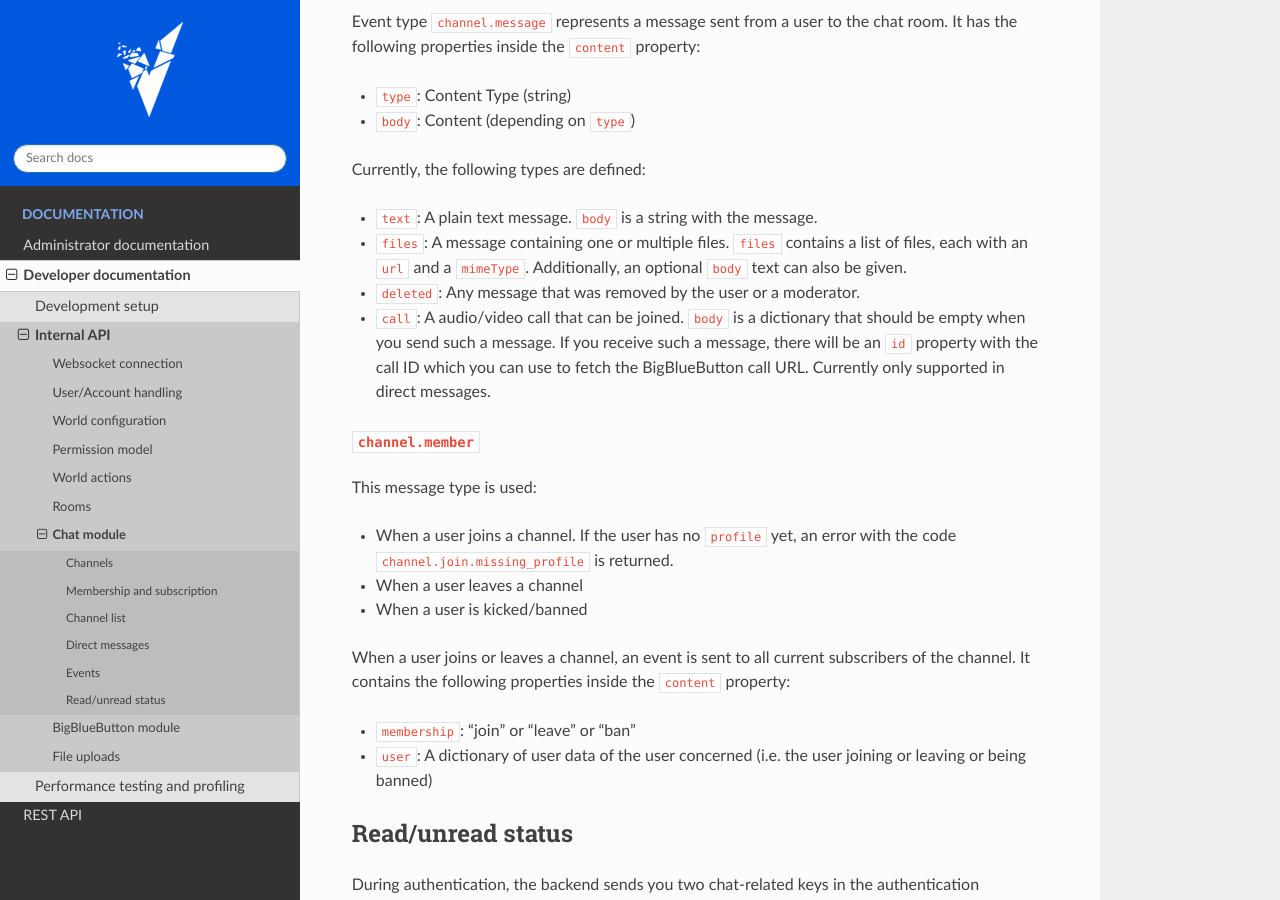
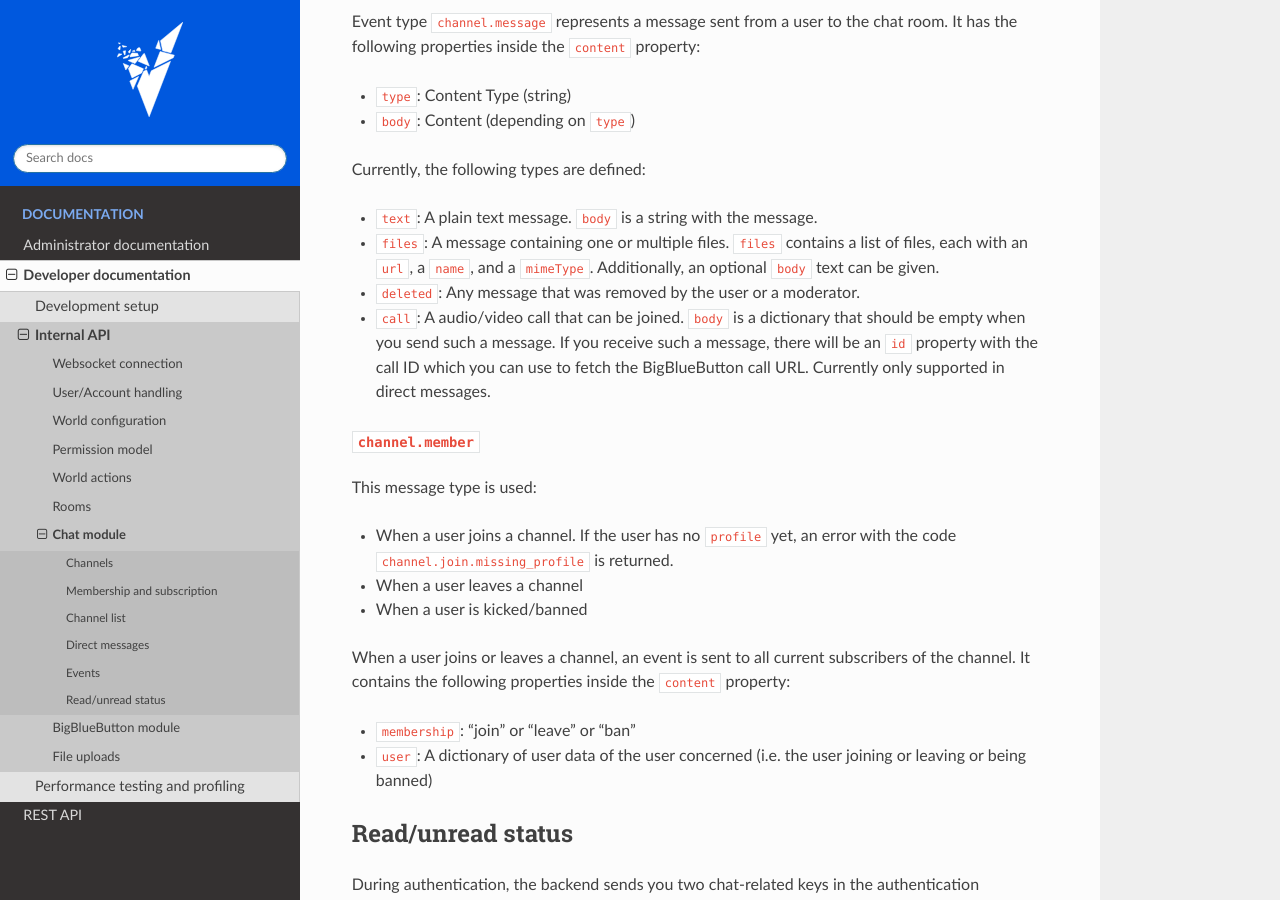
Before and after one commit to fossasia/eventyay-video, a Sphinx documentation site: the page built from docs/developer/api/chat.rst, in a window 1280 px wide and 900 px high, scrolled down 4268 px. Built offline with Sphinx 7.4.7 and the Read the Docs theme 2.0.0, drawn with Linux system fonts in a browser that asks for light colours.

Commit message:
update docs

```diff
--- a/docs/developer/api/chat.rst
+++ b/docs/developer/api/chat.rst
@@ -171,8 +171,8 @@ inside the ``content`` property:
 Currently, the following types are defined:
 
 * ``text``: A plain text message. ``body`` is a string with the message.
-* ``files``: A message containing one or multiple files. ``files`` contains a list of files, each with an ``url`` and a
-  ``mimeType``. Additionally, an optional ``body`` text can also be given.
+* ``files``: A message containing one or multiple files. ``files`` contains a list of files, each with an ``url``, a
+  ``name``, and a ``mimeType``. Additionally, an optional ``body`` text can be given.
 * ``deleted``: Any message that was removed by the user or a moderator.
 * ``call``: A audio/video call that can be joined. ``body`` is a dictionary that should be empty when you send such a
   message. If you receive such a message, there will be an ``id`` property with the call ID which you can use to fetch
```
